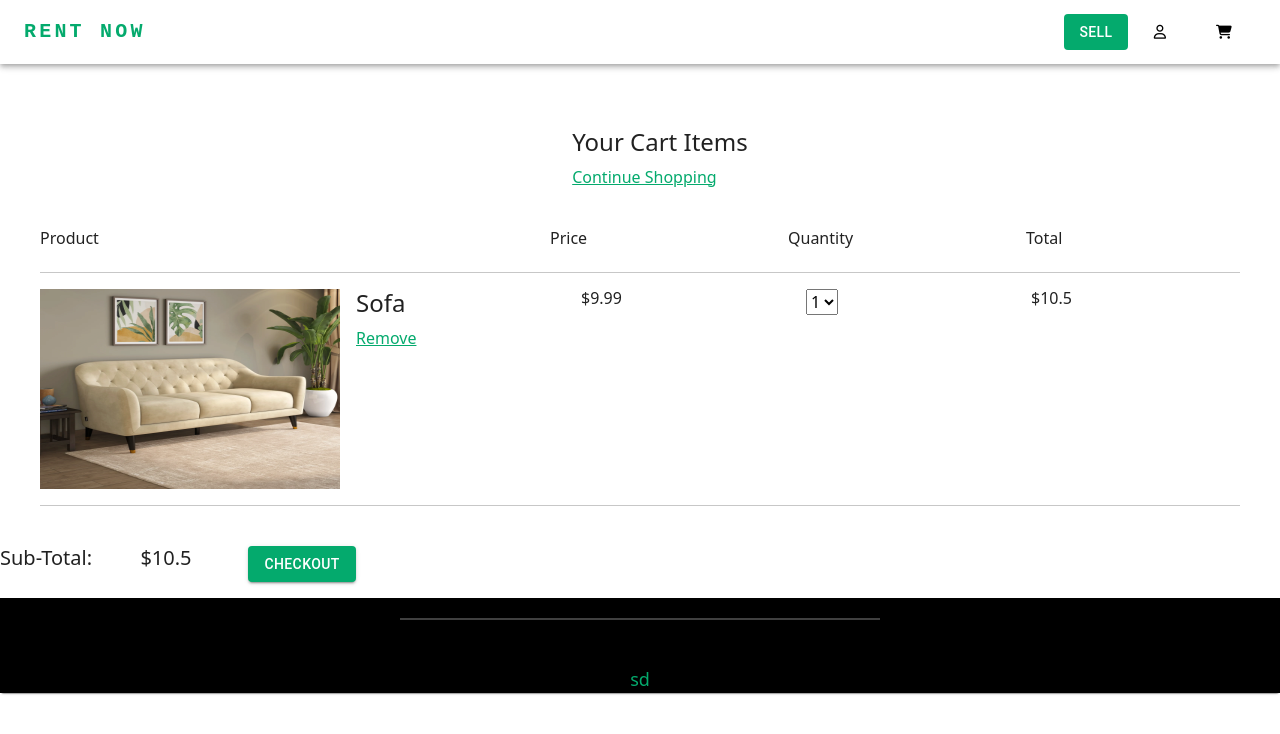
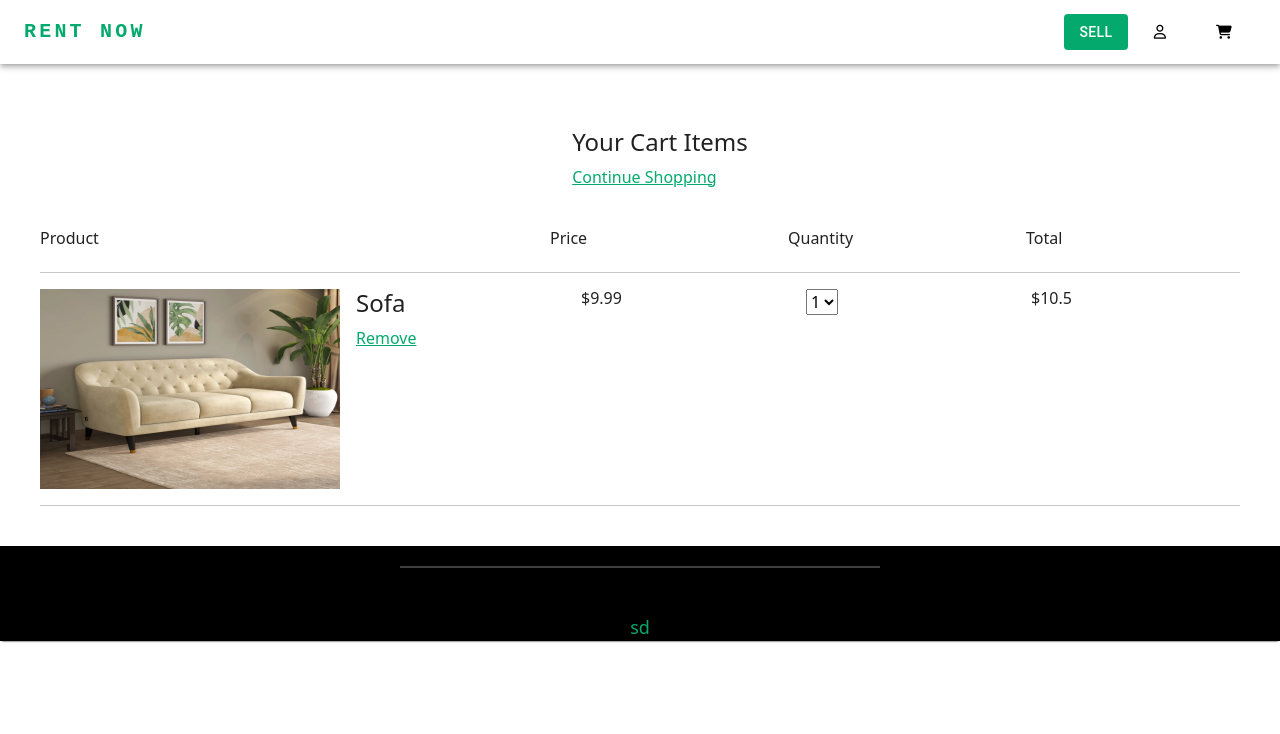
Before and after one commit to krishnan472003/Community-marketplace, a React (Create React App) app: page /cart in a window 1280 px wide. Shown: the top 734 px of the page. Built offline with nearby package versions, Linux system fonts and the light colour scheme.

Commit message:
added checkout button

```diff
--- a/src/Screens/Cart/Cart.jsx
+++ b/src/Screens/Cart/Cart.jsx
@@ -76,23 +76,6 @@ function Cart() {
       <Grid>
           <hr />
       </Grid>
-      </Box>
-
-      <Box sx={{ flexGrow: 1}} marginBottom={2}>
-      <Grid container spacing={2}>
-        <Grid item xs={1.3}>
-          <h5>Sub-Total:</h5>
-        </Grid>
-        <Grid item xs={1}>
-          <h5>$10.5</h5>
-        </Grid>
-        <Grid item xs>
-          <Buttons
-            variant="contained"
-            text = "CheckOut"
-          />
-        </Grid>
-      </Grid>
     </Box>
     <Footer/>
     </Paper>
```
